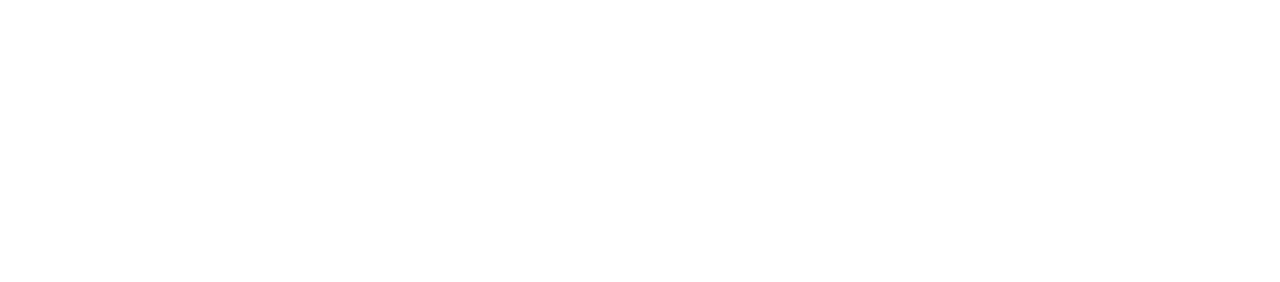
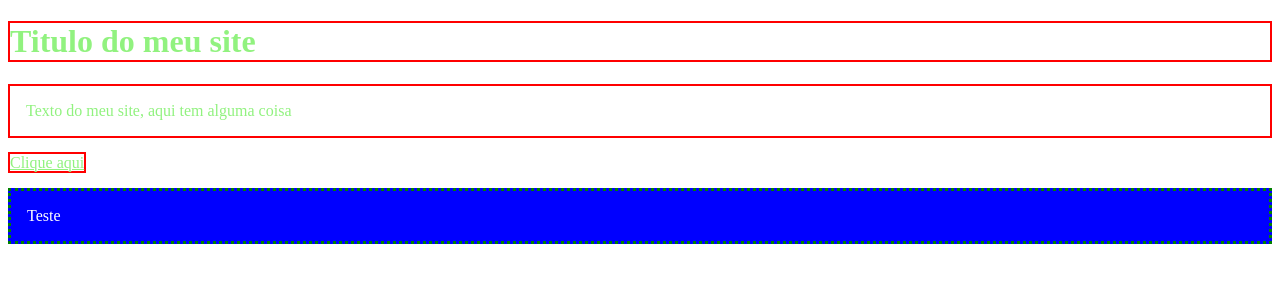
Before and after one commit to HenriqueBros/Sass, a plain HTML site: page Seção04/index.html in a window 1280 px wide. Drawn offline with nearby package versions, Linux system fonts and the light colour scheme; files that its build step writes are made by us from their sources.

Commit message:
Interpolação

```diff
--- a/Seção04/index.html
+++ b/Seção04/index.html
@@ -1,13 +1,18 @@
 <!DOCTYPE html>
 <html lang="en">
 <head>
-    <meta charset="UTF-8">
-    <meta http-equiv="X-UA-Compatible" content="IE=edge">
-    <meta name="viewport" content="width=device-width, initial-scale=1.0">
-    <title>Document</title>
-    <link rel="stylesheet" href="style.css">
+	<meta charset="UTF-8">
+	<meta http-equiv="X-UA-Compatible" content="IE=edge">
+	<meta name="viewport" content="width=device-width, initial-scale=1.0">
+	<title>Document</title>
+	<link rel="stylesheet" href="./css/style.css">
 </head>
 <body>
-
+	<h1>Titulo do meu site</h1>
+	<p>Texto do meu site, aqui tem alguma coisa</p>
+	<a href="#">Clique aqui</a>
+  <div>
+    <p>Teste</p>
+  </div>
 </body>
 </html>
--- /dev/null
+++ b/Seção04/sass/_variables.sass
@@ -0,0 +1,5 @@
+$text-color: #91f27f
+$bg-color: blue
+$border: 2px solid red
+$px: 12px
+$py: 4px
--- a/Seção04/sass/style.sass
+++ b/Seção04/sass/style.sass
@@ -0,0 +1,21 @@
+@import 'variables'
+
+h1
+  color: $text-color
+  border: $border
+
+p
+  color: $text-color
+  border: $border
+  padding: #{$px + $py} //Interpolação
+
+a
+  color: $text-color
+  border: $border
+
+div
+  p
+    $border: 3px dotted green
+    background-color: $bg-color
+    color: white
+    border: $border
```
Also changed, not shown: Seção04/css/style.css, 1 other file.
